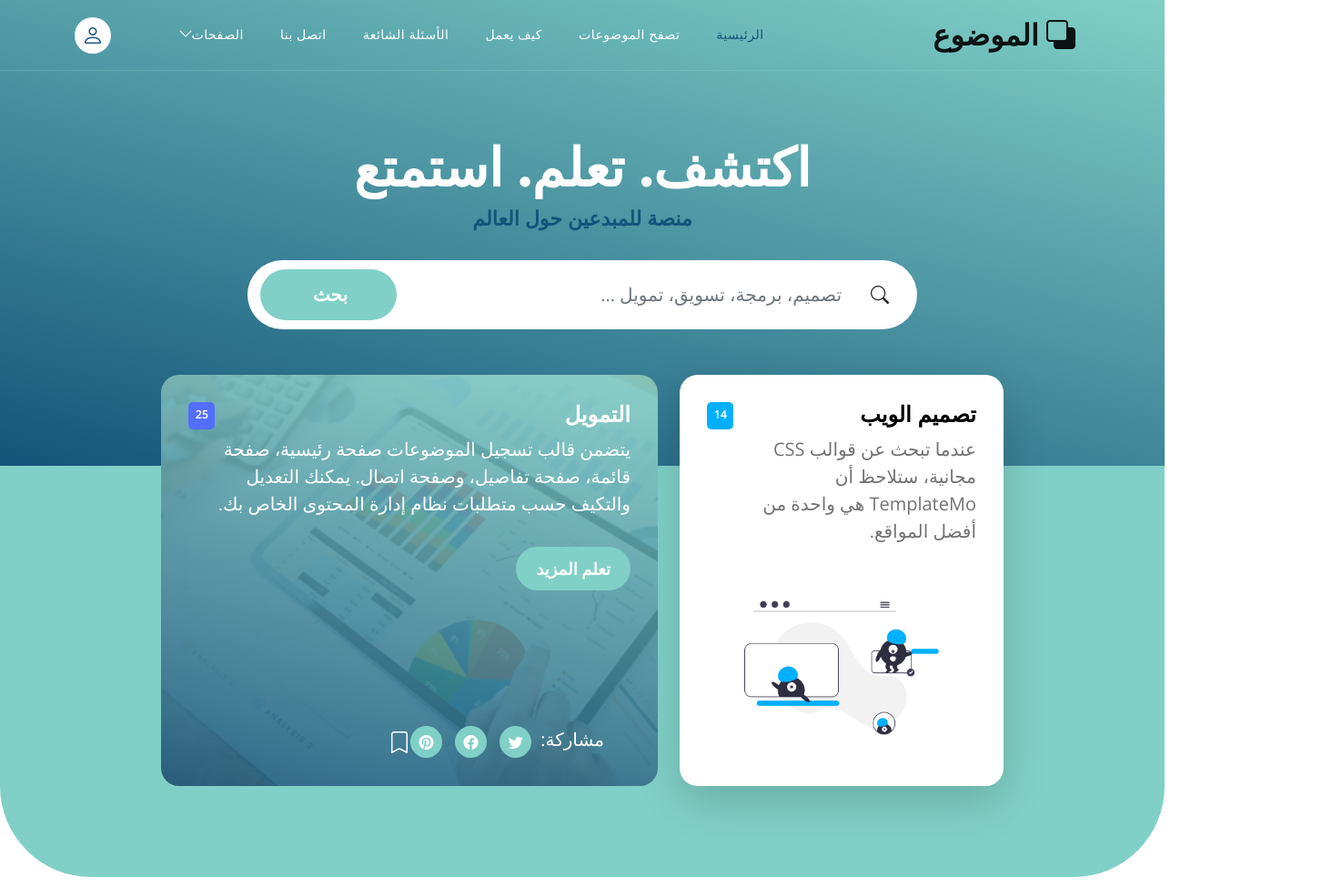
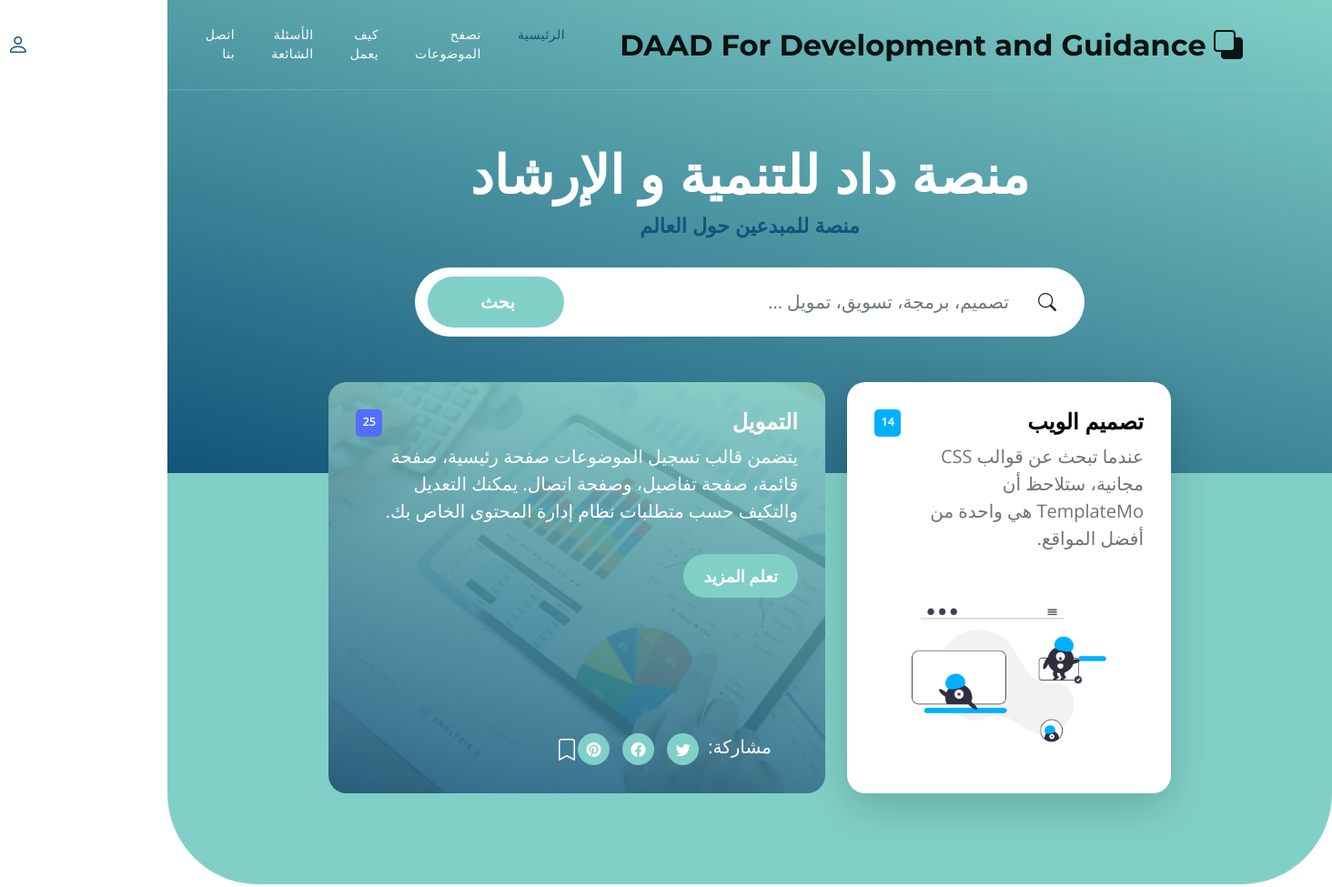
Before and after one commit to mutazali12/daad, a plain HTML site: page index.html in a window 1280 px wide. Shown: the top 975 px of the page at 91% size, 1464 px wide, since content can reach past the window. Drawn offline with nearby package versions, Linux system fonts and the light colour scheme.

Commit message:
Add files via upload

```diff
--- a/index.html
+++ b/index.html
@@ -38,7 +38,9 @@ https://templatemo.com/tm-590-topic-listing
                 <div class="container">
                     <a class="navbar-brand" href="index.html">
                         <i class="bi-back"></i>
-                        <span>الموضوع</span>
+                        <span>
+                          DAAD For Development and Guidance
+                        </span>
                     </a>
 
                     <div class="d-lg-none ms-auto me-4">
@@ -95,7 +97,8 @@ https://templatemo.com/tm-590-topic-listing
                     <div class="row">
 
                         <div class="col-lg-8 col-12 mx-auto">
-                            <h1 class="text-white text-center">اكتشف. تعلم. استمتع</h1>
+                            <h1 class="text-white text-center">
+           <h1 class="text-white text-center">منصة داد للتنمية و الإرشاد</h1>
 
                             <h6 class="text-center">منصة للمبدعين حول العالم</h6>
 
```
